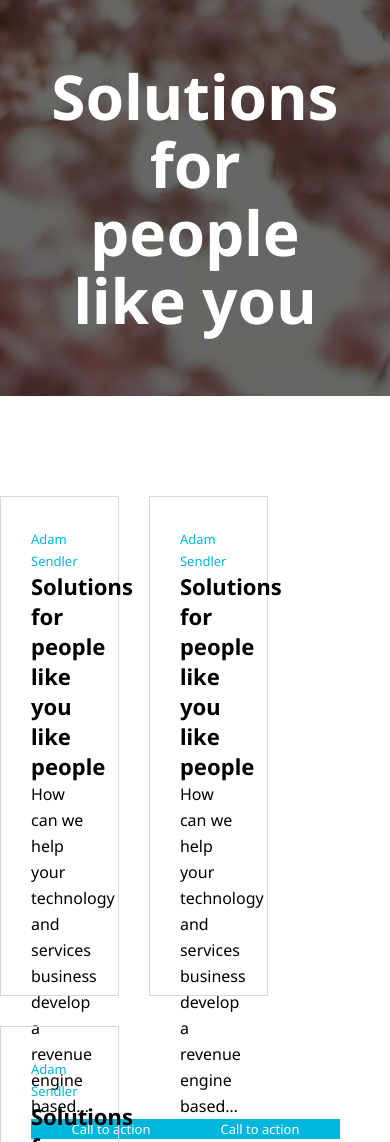
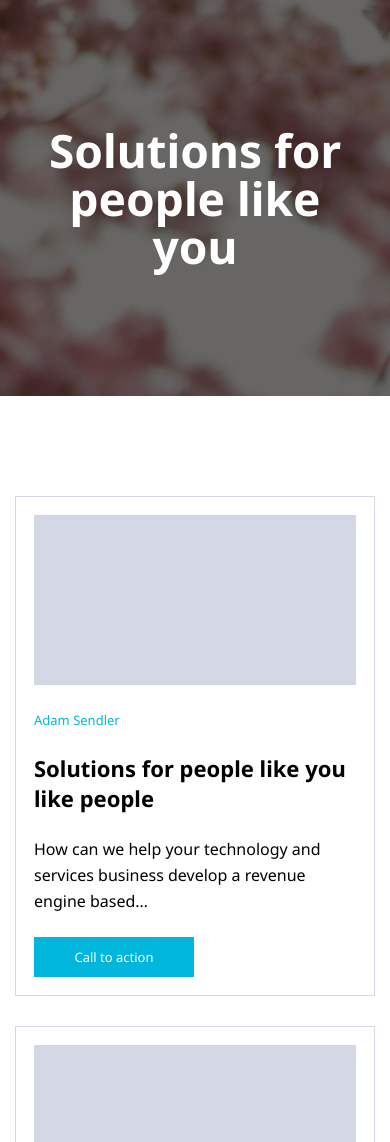
Before and after one commit to SonicFear96/resonate-test, a website: page src/index.html in a window 390 px wide. Shown: the top 1142 px of the page. Drawn offline with nearby package versions, Linux system fonts and the light colour scheme; files that its build step writes are made by us from their sources.

Commit message:
fix: start adaptive

```diff
--- a/src/index.html
+++ b/src/index.html
@@ -13,14 +13,14 @@
   </head>
   <body>
     <div class="hero-image">
-      <div class="container">
+      <div class="container container-hero">
         <div class="hero-text">
           <h1>Solutions for people like you</h1>
         </div>
       </div>
     </div>
     <div class="list-wrapper">
-      <div class="container">
+      <div class="container container-list">
         <ul class="list">
           <li class="list__item">
             <div class="item-image"></div>
@@ -50,7 +50,7 @@
             </p>
             <button class="button item-button">Call to action</button>
           </li>
-          <li class="list__item">
+          <li class="list__item dark-blue">
             <div class="item-image"></div>
             <div class="item-tag__wrapper">
               <span class="item-tag">Adam Sendler</span>
--- a/src/scss/blocks/hero.scss
+++ b/src/scss/blocks/hero.scss
@@ -1,3 +1,10 @@
+.container-hero {
+  display: flex;
+  align-items: center;
+  justify-content: center;
+  padding: 0 15px;
+}
+
 .hero-image {
   background-image: url("../../img/background-main.jpg");
   height: 396px;
@@ -9,11 +16,6 @@
 
 .hero-text {
   text-align: center;
-  position: absolute;
-  max-width: 740px;
-  top: 50%;
-  left: 50%;
-  transform: translate(-50%, -50%);
   color: white;
 }
 .hero-text h1 {
@@ -21,3 +23,19 @@
   font-size: 62px;
   line-height: 68px;
 }
+
+@media (max-width: $mobile-width-only) {
+  .hero-text h1 {
+    font-size: 46px;
+    line-height: 48px;
+  }
+  .container-hero {
+    padding: 0 12%;
+  }
+}
+
+@media (min-width: $tablet) {
+  .container-hero {
+    padding: 0 15%;
+  }
+}
--- a/src/scss/blocks/list.scss
+++ b/src/scss/blocks/list.scss
@@ -17,3 +17,27 @@
   justify-content: space-between;
   padding: 30px;
 }
+
+.list__item.dark-blue .item-tag {
+  color: $dark-blue;
+}
+.list__item.dark-blue .item-button {
+  background-color: $dark-blue;
+}
+
+.list__item.dark-blue .item-button:hover {
+  background-color: $dark-blue-hover;
+}
+
+@media (max-width: $mobile-width-only) {
+  .container-list {
+    padding: 0 15px;
+  }
+  .list {
+    flex-direction: column;
+  }
+  .list__item {
+    width: 100%;
+    padding: 5%;
+  }
+}
--- a/src/scss/global.scss
+++ b/src/scss/global.scss
@@ -9,8 +9,7 @@ $light-pink: #ff779a;
 
 //view
 
-$XS-ONLY: 575px;
-$SSM: 576px;
-$SM: 768px;
+$mobile-width-only: 767px;
+$tablet: 768px;
 $MD: 992px;
 $LG: 1180px;
```
